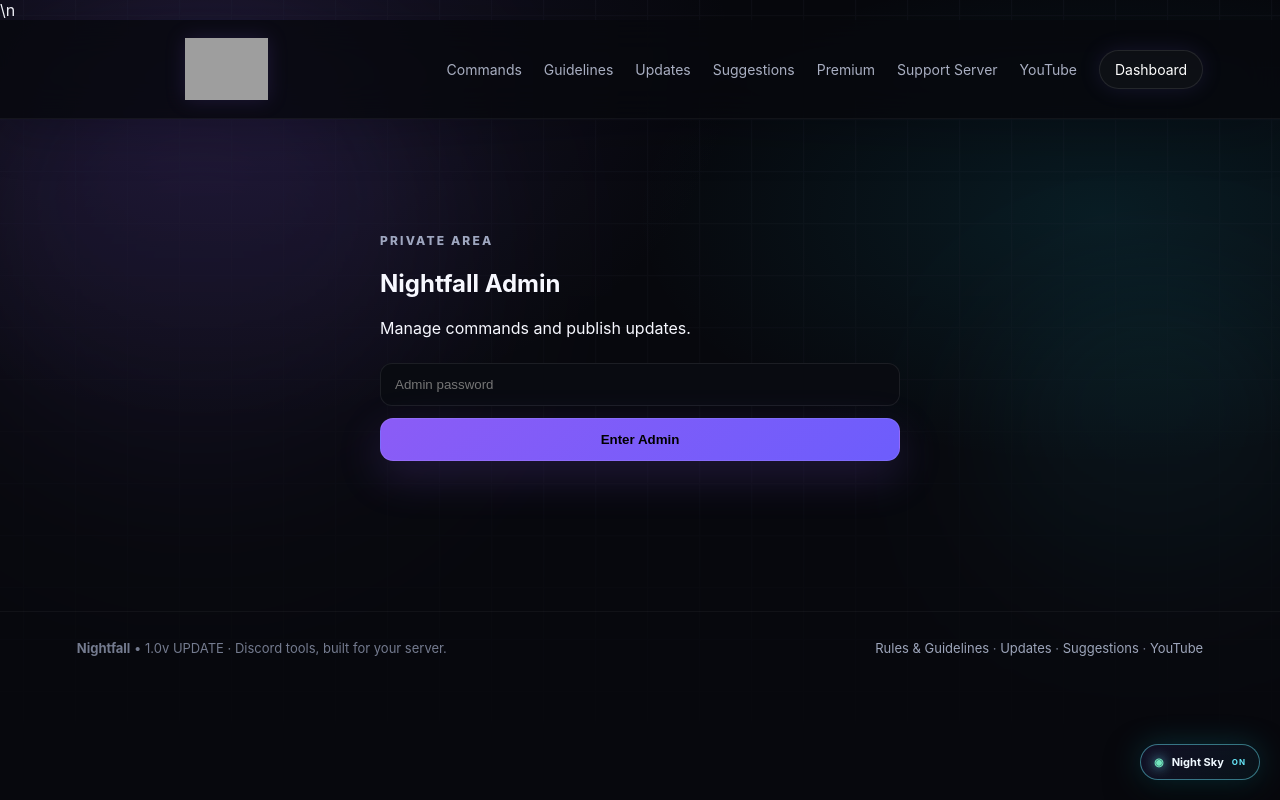
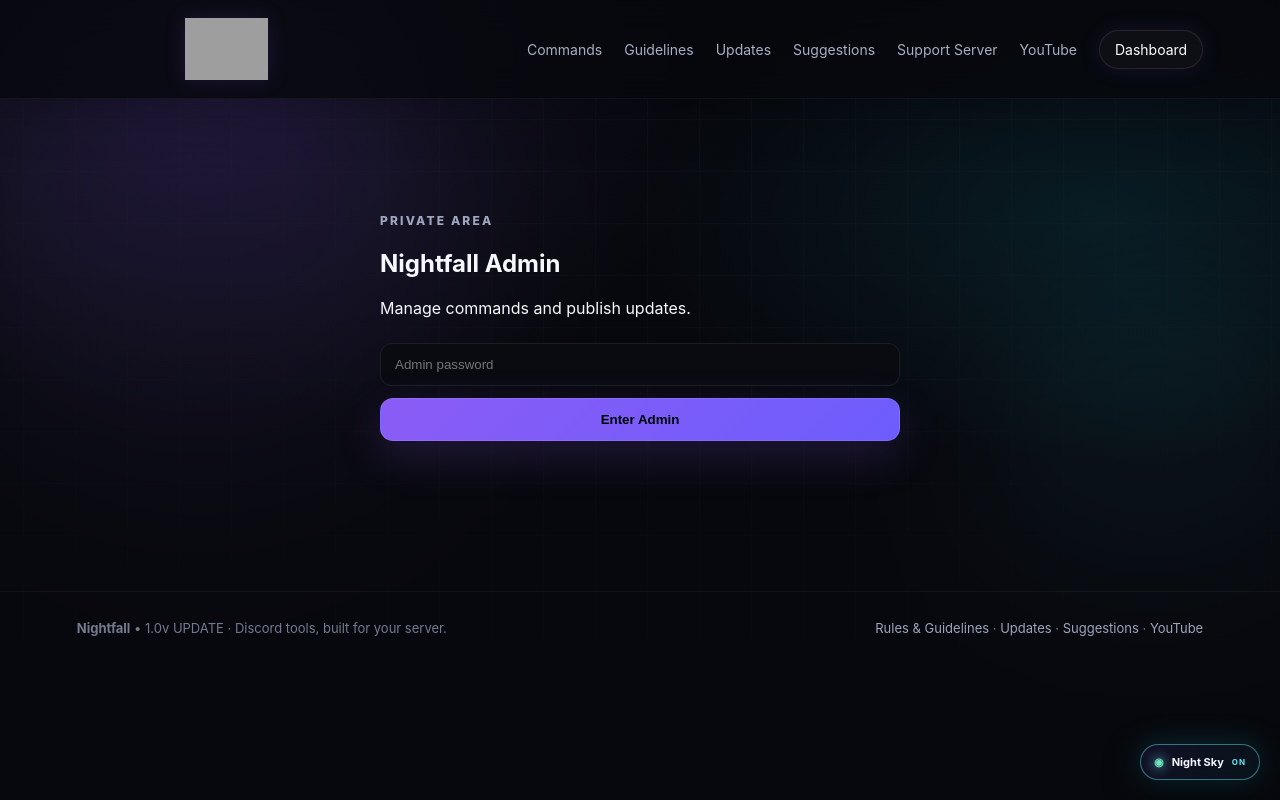
Before and after one commit to popescuulucaap-source/testiny, a Flask app: page /admin in a window 1280 px wide. Run offline with Flask 3, Linux system fonts and the light colour scheme; some libraries are stand-ins or nearby versions; grey boxes are pictures that could not be loaded.

Commit message:
Remove Premium navigation

```diff
--- a/templates/base.html
+++ b/templates/base.html
@@ -9,7 +9,7 @@
   <link rel="icon" type="image/svg+xml" href="{{ url_for('static', filename='nightfall-logo.svg') }}">
   <link rel="stylesheet" href="{{ url_for('static', filename='style.css') }}">
   <link rel="stylesheet" href="{{ url_for('static', filename='nightfall-motion.css') }}">
-  <link rel="stylesheet" href="{{ url_for('static', filename='nightfall-home.css') }}?v=7">\n  <link rel="stylesheet" href="{{ url_for('static', filename='premium.css') }}">
+  <link rel="stylesheet" href="{{ url_for('static', filename='nightfall-home.css') }}?v=6">
 </head>
 <body>
 {% if request.endpoint == 'index' %}<div id="nightfall-loader" class="site-loader" aria-hidden="true"><div class="loader-halo"></div><div class="loader-flight"><img class="loader-logo" src="{{ url_for('static', filename='nightfall-logo.svg') }}" alt=""></div><div class="loader-name">NIGHTFALL</div><div class="loader-status">A new night begins</div><div class="intro-progress"><span class="intro-progress-fill"></span></div><div class="intro-progress-label">0%</div></div>{% endif %}
@@ -17,7 +17,7 @@
 <nav class="nav">
   <a class="brand" href="/" aria-label="Nightfall home"><img class="brand-wordmark" src="{{ url_for('static', filename='nightfall-wordmark.svg') }}" alt="Nightfall"></a>
   <div class="nav-links">
-    <a href="/commands">Commands</a><a href="/guidelines">Guidelines</a><a href="/announcements">Updates</a><a href="/suggestions">Suggestions</a><a href="/premium">Premium</a><a href="{{ support_url }}" target="_blank" rel="noopener">Support Server</a>
+    <a href="/commands">Commands</a><a href="/guidelines">Guidelines</a><a href="/announcements">Updates</a><a href="/suggestions">Suggestions</a><a href="{{ support_url }}" target="_blank" rel="noopener">Support Server</a>
     <a href="https://www.youtube.com/@nightfall-bot" target="_blank" rel="noopener">YouTube</a>
     {% if session.get('user') %}<a class="nav-pill" href="/servers">Dashboard</a>{% else %}<a class="nav-pill" href="/login">Dashboard</a>{% endif %}
   </div>
```
